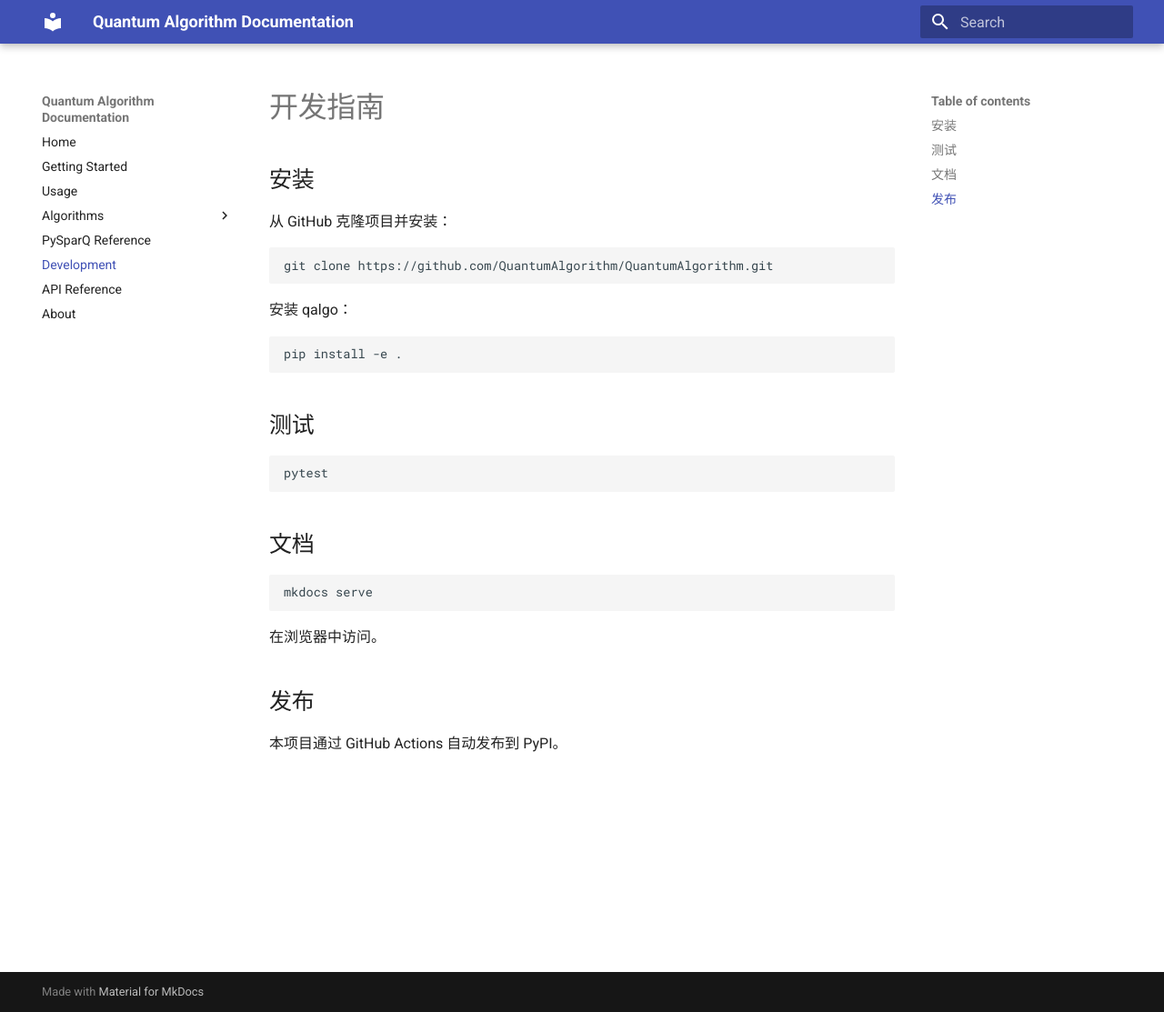
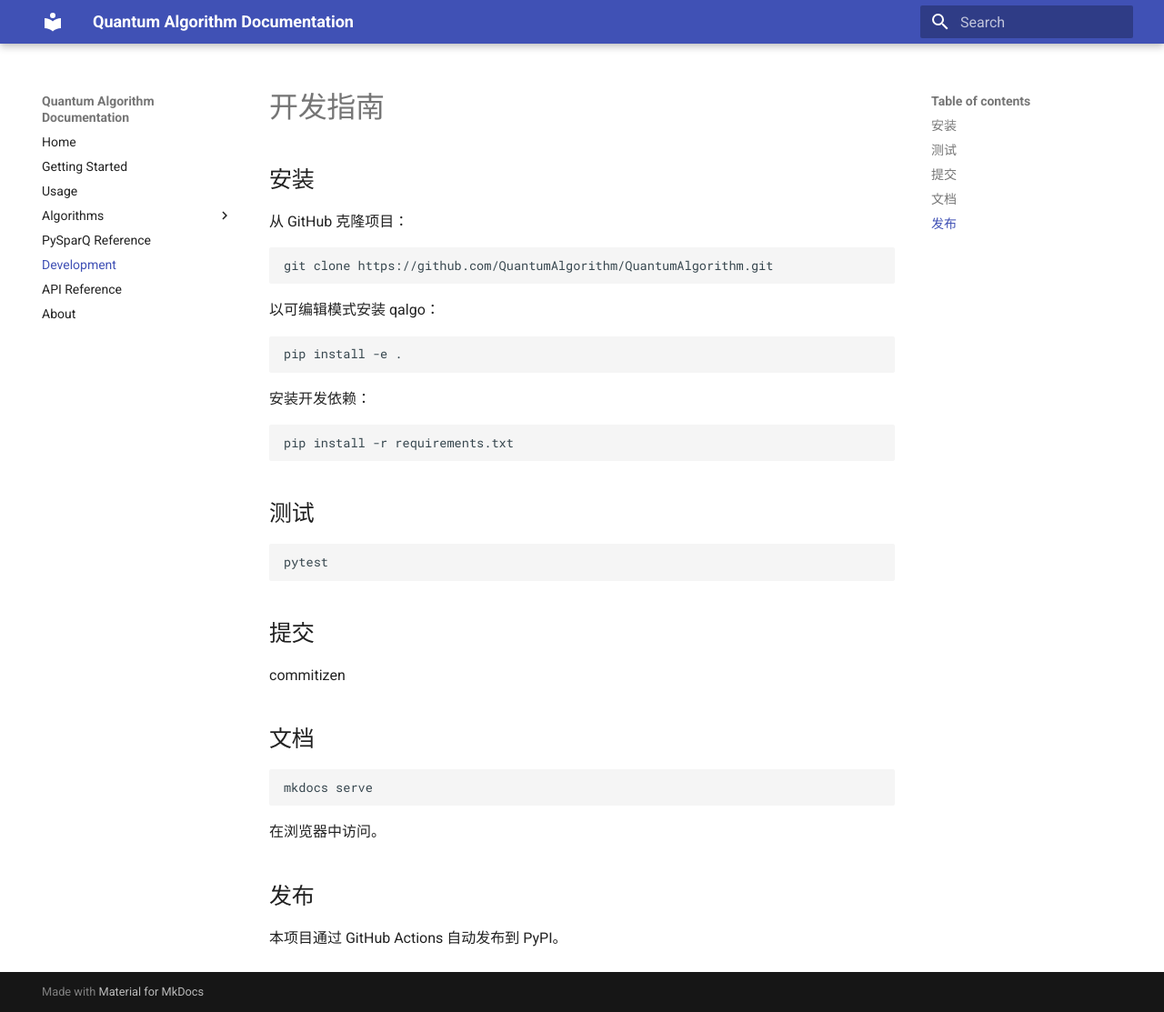
Before and after one commit to TMYTiMidlY/QuantumAlgorithm, an MkDocs documentation site: the page built from docs/development.md, in a window 1280 px wide and 1113 px high. Shown: the whole window at 91% size. Built offline with MkDocs 1.6.1 and Material for MkDocs 9.7.7, drawn with Linux system fonts in a browser that asks for light colours.

Commit message:
docs: add link and dev requirements

````diff
--- a/.readthedocs.yaml
+++ b/.readthedocs.yaml
@@ -9,7 +9,7 @@
   # https://docs.readthedocs.io/page/guides/reproducible-builds.html
   jobs:
     pre_install:
-      - pip install mkdocs-material mkdocstrings-python
+      - pip install mkdocs-material 'mkdocstrings[python]'
 
 mkdocs:
   configuration: mkdocs.yml
--- a/docs/development.md
+++ b/docs/development.md
@@ -2,14 +2,19 @@
 
 ## 安装
 
-从 GitHub 克隆项目并安装：
+从 GitHub 克隆项目：
 ```
 git clone https://github.com/QuantumAlgorithm/QuantumAlgorithm.git
 ```
 
-安装 qalgo：
+以可编辑模式安装 qalgo：
 ```
 pip install -e .
+```
+
+安装开发依赖：
+```
+pip install -r requirements.txt
 ```
 
 ## 测试
@@ -17,8 +22,10 @@
 pytest
 ```
 
+## 提交
+commitizen
+
 ## 文档
-
 ```
 mkdocs serve
 ```
--- a/mkdocs.yml
+++ b/mkdocs.yml
@@ -20,3 +20,8 @@
 plugins:
   - search
   - mkdocstrings
+
+markdown_extensions:
+  - toc:
+      permalink: true
+  - attr_list
````
Also changed, not shown: docs/algorithms/qda.md (+3 -1 lines), docs/index.md (+8 -2 lines), requirements.txt (added, +8 -0 lines).
